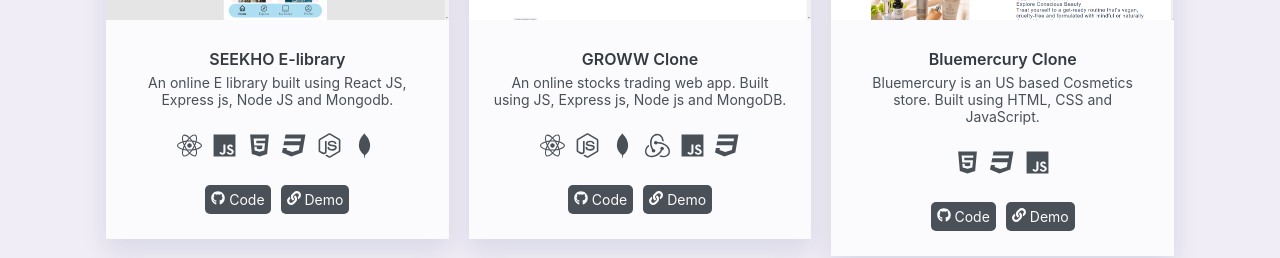
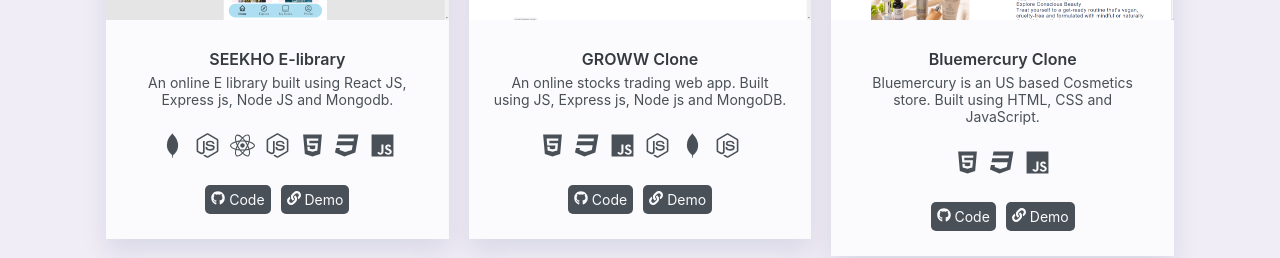
Before and after one commit to Vishal-080/vishalrathod_portfolio, a React (Create React App) app in the folder portfolio/: page / in a window 1280 px wide. Shown: the part 2500-2758 px from the top of the page. Built offline with nearby package versions, Linux system fonts and the light colour scheme; no server answers; a web font is replaced by a local one.

Commit message:
Updated Portfolio

```diff
--- a/portfolio/src/Components/Projects/Projects.jsx
+++ b/portfolio/src/Components/Projects/Projects.jsx
@@ -61,12 +61,13 @@
       deploy_link: "https://seekho-frontend-vcow10kar.vercel.app/",
       repo_link: "https://github.com/Vishal-080/seekho-project",
       tech_stack: [
+        <SiMongodb />,
+        <FaNodeJs />,
         <FaReact />,
-        <FaJs />,
+        <FaNodeJs />,
         <FaHtml5 />,
         <FaCss3 />,
-        <FaNodeJs />,
-        <SiMongodb />,
+        <FaJs />,
       ],
     },
     {
@@ -78,12 +79,12 @@
       //  deploy_link: "https://paytmbus.vercel.app/",
         repo_link: "https://github.com/Vishal-080/Groww_Clone",
         tech_stack: [
-          <FaReact />,
+          <FaHtml5 />,
+          <FaCss3 />,
+          <FaJs />,
           <FaNodeJs />,
           <SiMongodb />,
-          <SiRedux />,
-          <FaJs />,
-          <FaCss3 />,
+          <FaNodeJs />,
         ],
       },
     {
```
